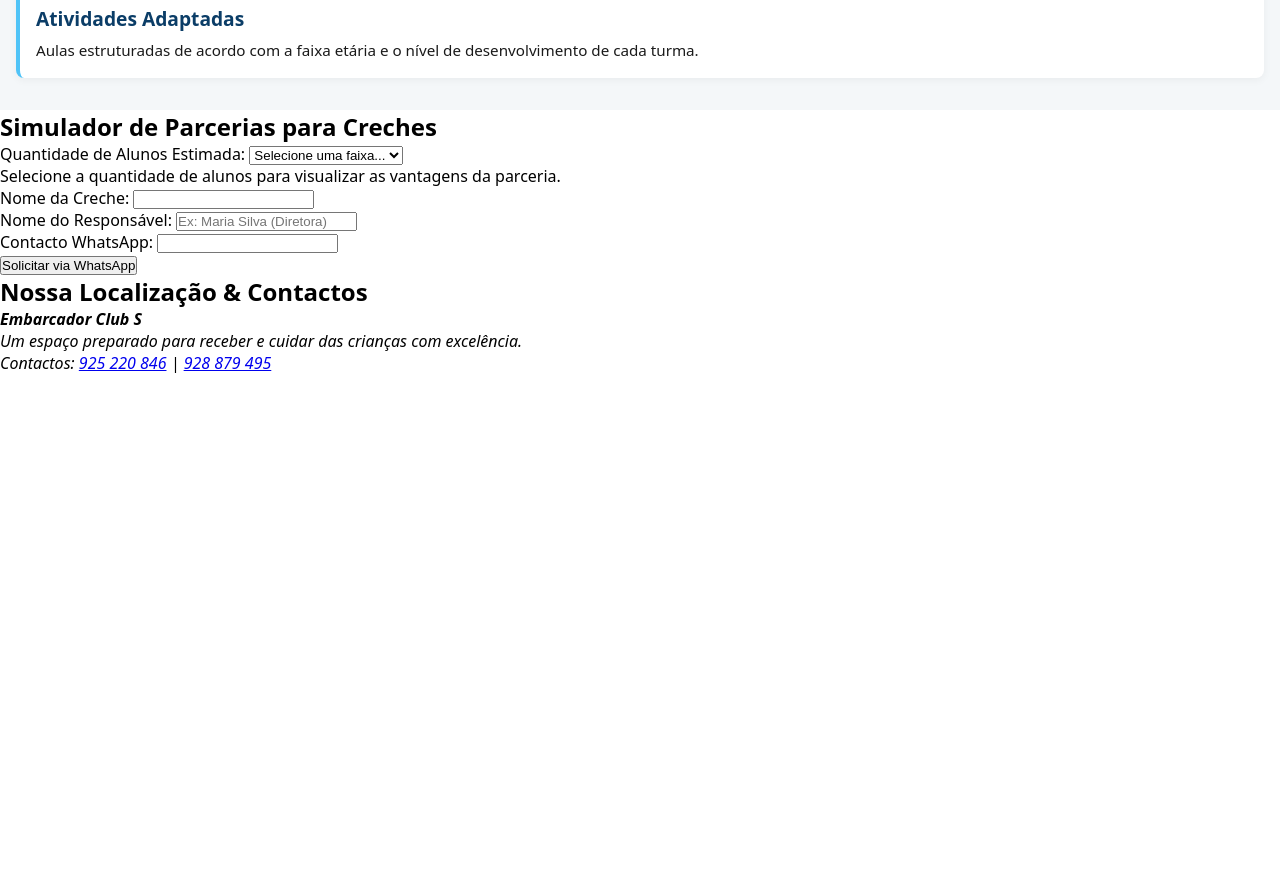
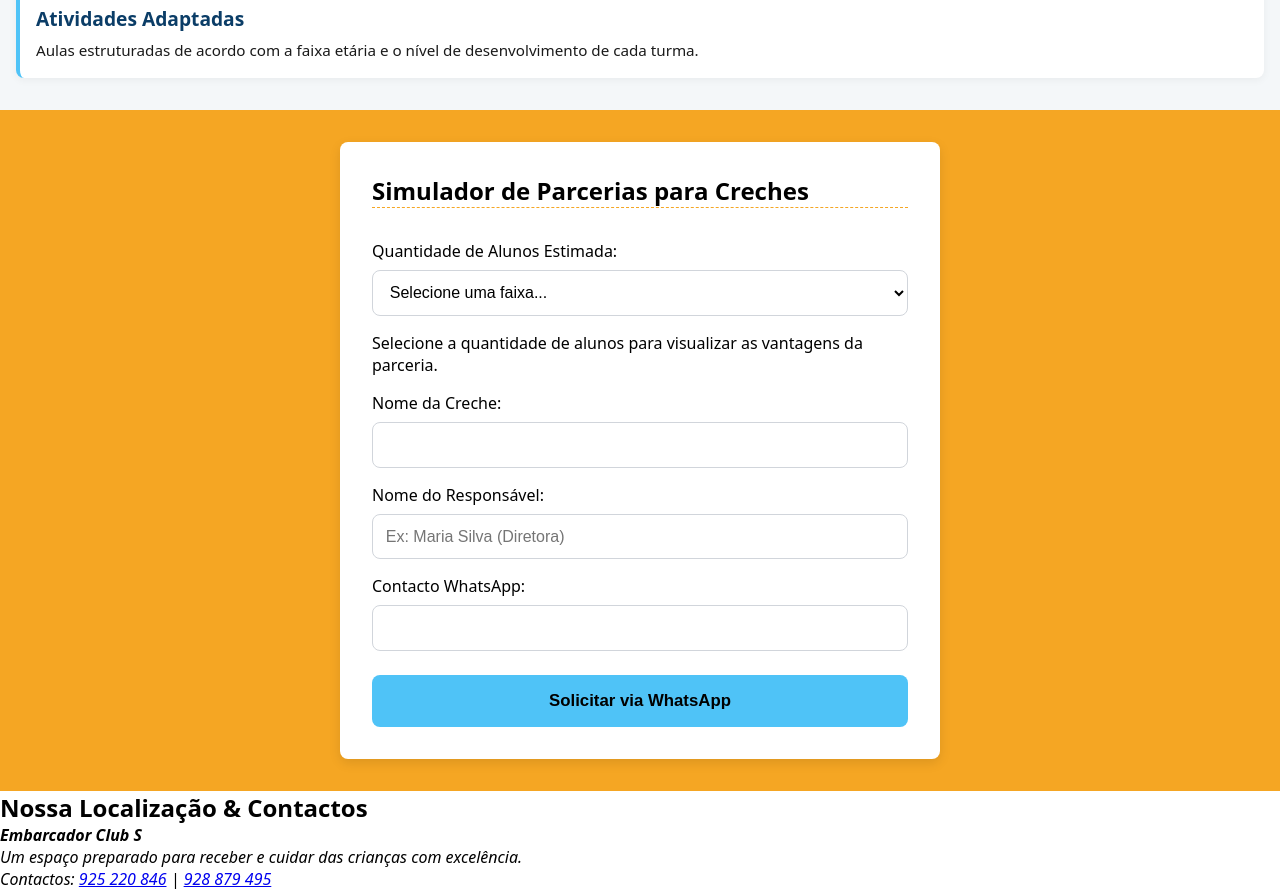
Before and after one commit to kelvin-arcanjo/embarcador-club-parcerias, a plain HTML site: page index.html in a window 1280 px wide. Shown: the part 1150-2040 px from the top of the page. Before the commit the page ends 1524 px from the top, so only its background shows below. Drawn offline with Linux system fonts and the light colour scheme.

Commit message:
feat(simulador): adicionar reset do formulario e estruturar estilos do simulador
Garante integracao e manipulacao dinamica dos planos de parceria

```diff
--- a/styles.css
+++ b/styles.css
@@ -230,3 +230,82 @@ p#subtitulo {
     font-size: 0.95rem;
     line-height: 1.4;
 }
+
+/* ==========================================================================
+   Seção: Simulador de Parceria
+   ========================================================================== */
+
+.simulador-section {
+    padding: var(--espaco-lg);
+    background-color: var(--cor-cta);
+}
+
+.simulador-container {
+    max-width: 600px;
+    margin: 0 auto;
+    background-color: var(--cor-branca);
+    padding: var(--espaco-lg);
+    border-radius: var(--raio-borda);
+    box-shadow: 0 4px 12px rgba(0, 0, 0, 0.1);
+}
+
+.simulador-container h2 {
+    border-bottom: 1.7px dashed var(--cor-cta);
+    margin-bottom: var(--espaco-lg);
+}
+
+/* Formulário e Grupos de Input */
+
+#form-parceria {
+    display: flex;
+    flex-direction: column;
+    gap: var(--espaco-md);
+}
+
+.form-group {
+    display: flex;
+    flex-direction: column;
+    text-align: left;
+    gap: 0.5rem;
+}
+
+.form-group input,
+.form-group select {
+    width: 100%;
+    background-color: var(--cor-branca);
+    padding: 0.8rem;
+    font-size: 1rem;
+    border: 1.5px solid #d1d5db;
+    border-radius: 8px;
+    transition: border-color 0.2s ease , box-shadow 0.2s ease;
+}
+
+.form-group input:focus,
+.form-group select:focus {
+  outline: none;
+  border-color: var(--cor-primaria, #007bff);
+  box-shadow: 0 0 0 3px rgba(0, 123, 255, 0.15);
+}
+
+.btn-submit {
+    width: 100%;
+    background-color: var(--cor-detalhe);
+    color: #000;
+    font-weight: 700;
+    font-size: 1.05rem;
+    padding: 1rem 1.5rem;
+    border: none;
+    border-radius: 8px;
+    margin-top: 0.5rem;
+    cursor: pointer;
+    transition: transform 0.15s ease ,  background-color 0.2s ease;
+}
+
+.btn-submit:hover {
+  background-color: #e0a800;
+  transform: translateY(-2px);
+}
+
+.btn-submit:active {
+  transform: translateY(0);
+}
```
